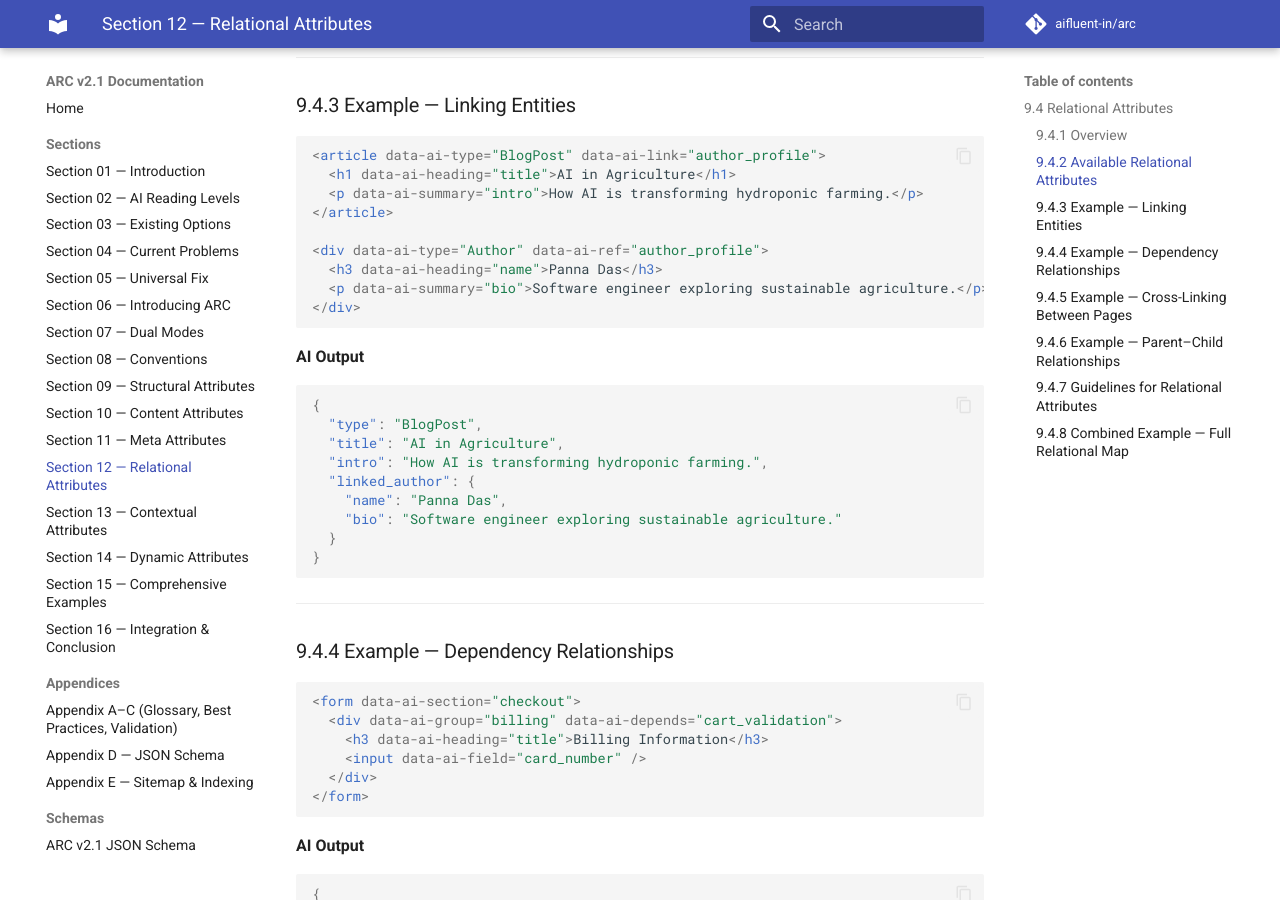
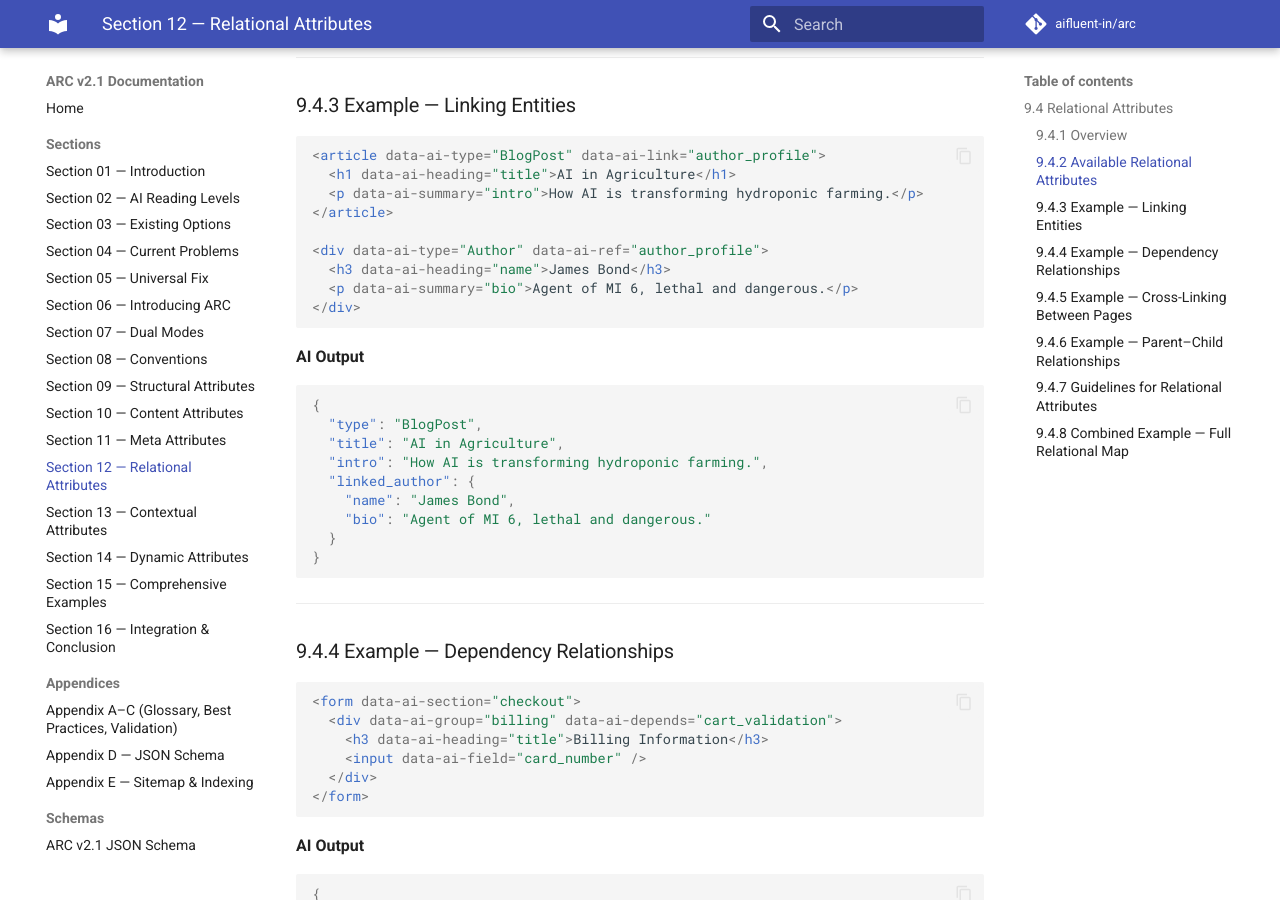
Before and after one commit to pppaaannnaaa/arc-v2, an MkDocs documentation site: the page built from docs/sections/ARC_v2.1_Section12_Relational_Attributes_Expanded.md, in a window 1280 px wide and 900 px high, scrolled down 936 px. Built offline with MkDocs 1.6.1 and Material for MkDocs 9.7.7, drawn with Linux system fonts in a browser that asks for light colours; comment, search, counter and statistics services are not loaded.

Commit message:
changes added

````diff
--- a/docs/sections/ARC_v2.1_Section12_Relational_Attributes_Expanded.md
+++ b/docs/sections/ARC_v2.1_Section12_Relational_Attributes_Expanded.md
@@ -29,8 +29,8 @@ This module clarifies relational models, provides deeper examples, and strengthe
 </article>
 
 <div data-ai-type="Author" data-ai-ref="author_profile">
-  <h3 data-ai-heading="name">Panna Das</h3>
-  <p data-ai-summary="bio">Software engineer exploring sustainable agriculture.</p>
+  <h3 data-ai-heading="name">James Bond</h3>
+  <p data-ai-summary="bio">Agent of MI 6, lethal and dangerous.</p>
 </div>
 ```
 
@@ -41,8 +41,8 @@ This module clarifies relational models, provides deeper examples, and strengthe
   "title": "AI in Agriculture",
   "intro": "How AI is transforming hydroponic farming.",
   "linked_author": {
-    "name": "Panna Das",
-    "bio": "Software engineer exploring sustainable agriculture."
+    "name": "James Bond",
+    "bio": "Agent of MI 6, lethal and dangerous."
   }
 }
 ```
````
Also changed, not shown: docs/sections/ARC_v2.1_Section06_Introducing_ARC_Expanded.md (+4 -4 lines), docs/sections/ARC_v2.1_Section07_Dual_Modes_Expanded.md (+4 -4 lines), 1 other file.
